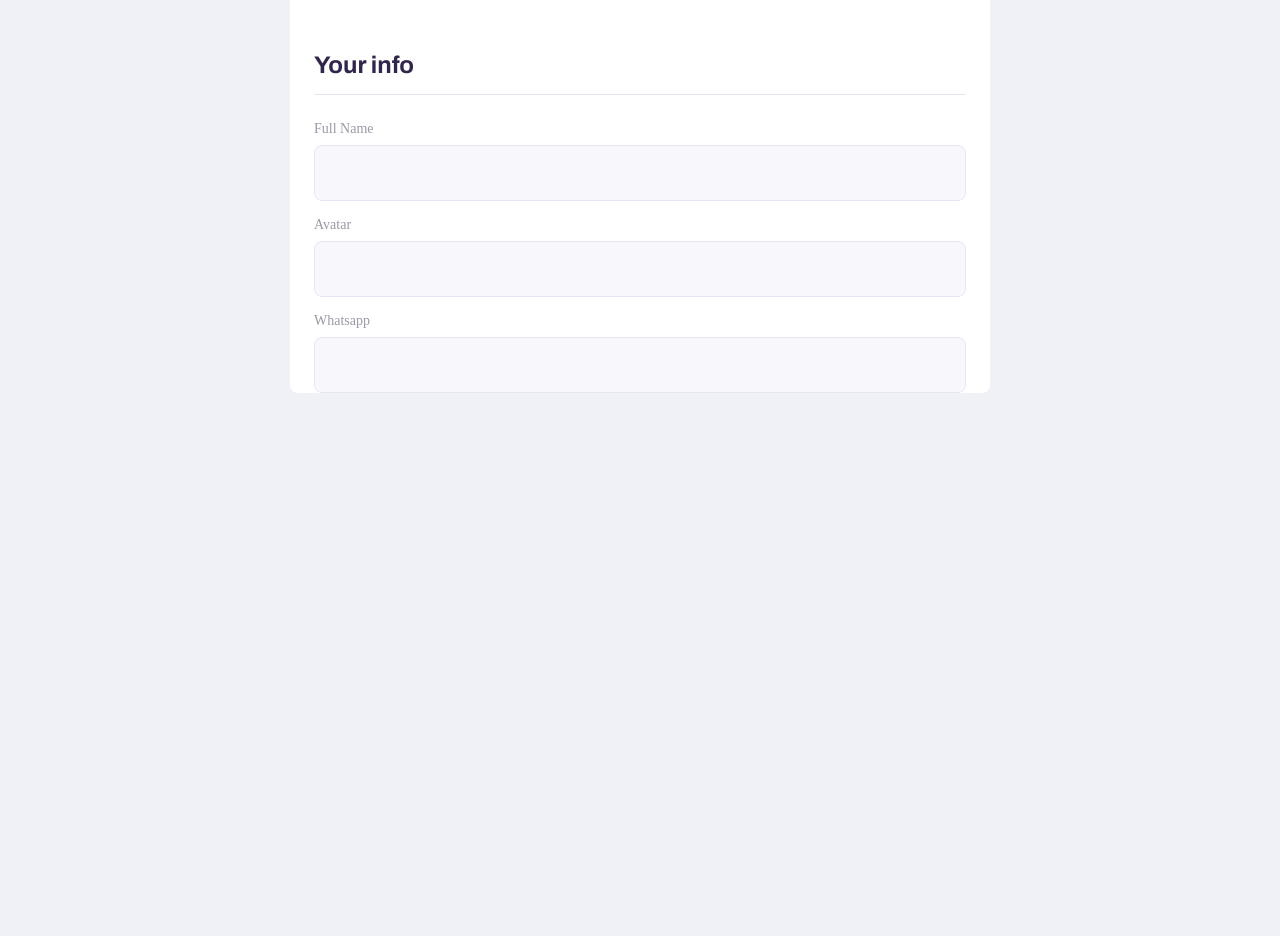
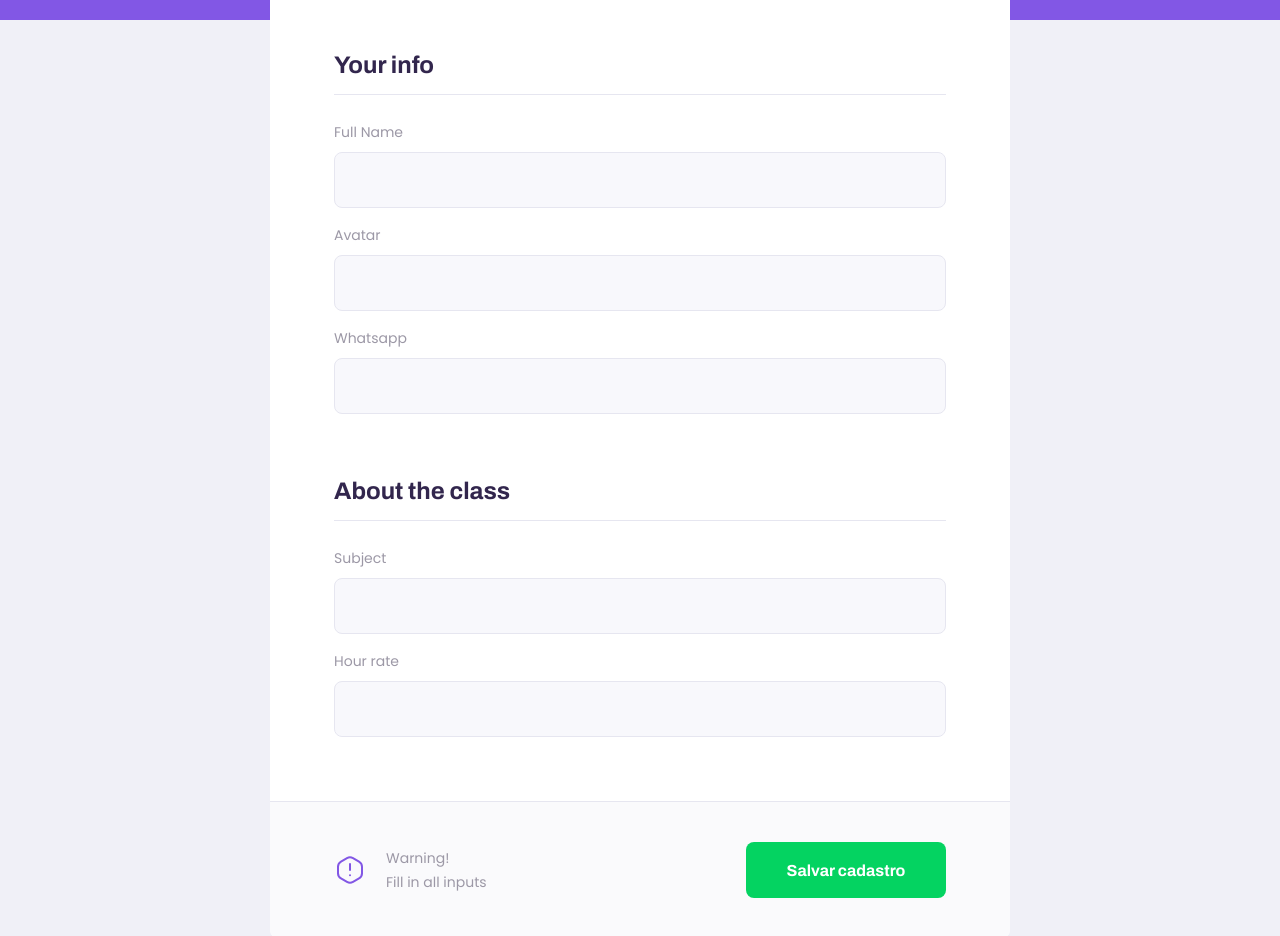
Before and after one commit to marina-ferreira/proffy-web, a React (Create React App) app: page /teach in a window 1280 px wide. Shown: the part 320-1256 px from the top of the page. Before the commit the page ends 800 px from the top, so only its background shows below. Built offline with nearby package versions, Linux system fonts and the light colour scheme.

Commit message:
Teachers form page

```diff
--- a/src/assets/styles/global.css
+++ b/src/assets/styles/global.css
@@ -47,7 +47,7 @@ input,
 button,
 textarea,
 body {
-  font: 500 1.6rem Poppin;
+  font: 500 1.6rem Poppins;
   color: var(--color-text-base);
 }
 
--- a/src/components/PageHeader/styles.js
+++ b/src/components/PageHeader/styles.js
@@ -44,7 +44,6 @@ export const Header = styled.header`
     p {
       max-width: 30rem;
       font-size: 1.8rem;
-      font-family: Poppins;
       line-height: 2.6rem;
       color: var(--color-text-in-primary);
       margin-top: 2.4rem;
--- a/src/pages/TeacherForm/index.js
+++ b/src/pages/TeacherForm/index.js
@@ -2,6 +2,7 @@ import React from 'react'
 
 import PageHeader from 'components/PageHeader'
 import Input from 'components/Input'
+import warningIcon from 'assets/images/icons/warning.svg'
 
 import { Container, Main } from './styles'
 
@@ -18,10 +19,27 @@ const TeacherForm = () => {
           <fieldset>
             <legend>Your info</legend>
 
-            <Input text="text" id="name" label="Full Name" />
-            <Input text="text" id="avatar" label="Avatar" />
-            <Input text="text" id="whatsapp" label="Whatsapp" />
+            <Input type="text" id="name" label="Full Name" />
+            <Input type="text" id="avatar" label="Avatar" />
+            <Input type="text" id="whatsapp" label="Whatsapp" />
           </fieldset>
+
+          <fieldset>
+            <legend>About the class</legend>
+
+            <Input type="text" id="subject" label="Subject" />
+            <Input type="text" id="cost" label="Hour rate" />
+          </fieldset>
+
+          <footer>
+            <p>
+              <img src={warningIcon} alt="Warning" />
+              Warning! <br/>
+              Fill in all inputs
+            </p>
+
+            <button type="button">Salvar cadastro</button>
+          </footer>
         </form>
       </Main>
     </Container>
--- a/src/pages/TeacherForm/styles.js
+++ b/src/pages/TeacherForm/styles.js
@@ -8,6 +8,16 @@ export const Container = styled.div`
   > header {
     > section {
       margin-bottom: 6.4rem;
+    }
+  }
+
+  @media (min-width: 700px) {
+    max-width: 100vw;
+
+    > header {
+      > section {
+        margin-bottom: 0;
+      }
     }
   }
 `
@@ -80,7 +90,7 @@ export const Main = styled.main`
     button {
       width: 100%;
       height: 5.6rem;
-      background: var(--color-secundary);
+      background: var(--color-secondary);
       color: var(--color-button-text);
       border: 0;
       border-radius: 0.8rem;
@@ -98,4 +108,26 @@ export const Main = styled.main`
       }
     }
   }
+
+  @media (min-width: 700px) {
+    fieldset {
+      padding: 0 6.4rem;
+    }
+
+    footer {
+      padding: 4.0rem 6.4rem;
+      display: flex;
+      align-items: center;
+      justify-content: space-between;
+
+      p {
+        justify-content: space-between;
+      }
+
+      button {
+        width: 20rem;
+        margin-top: 0;
+      }
+    }
+  }
 `
```
